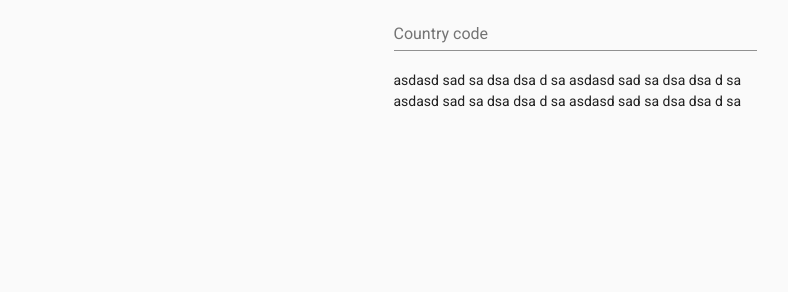
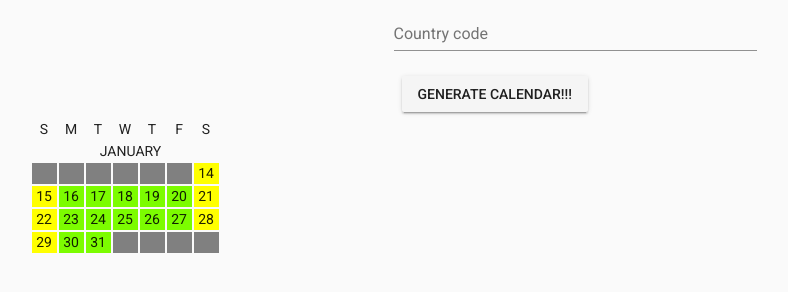
Before and after one commit to feardarkness/monthly-calendar, a Vue app: page / in a window 1280 px wide. Shown: the part 182-474 px from the top of the page, without its empty margins (65-853 px from the left). Built offline with nearby package versions, Linux system fonts and the light colour scheme.

Commit message:
added calendar element

```diff
--- a/package.json
+++ b/package.json
@@ -13,6 +13,7 @@
     "build": "node build/build.js"
   },
   "dependencies": {
+    "moment": "^2.22.2",
     "vue": "^2.5.2",
     "vue-router": "^3.0.1",
     "vuetify": "^1.0.19"
--- a/src/components/Calendar.vue
+++ b/src/components/Calendar.vue
@@ -1,6 +1,5 @@
 <template>
   <div class="calendar">
-    <hello-world></hello-world>
     <v-container>
       <v-layout row wrap>
         <v-flex xs12 sm12 offset-md3 md6 offset-lg4 lg4 offset-xl4 xl4>
@@ -10,7 +9,7 @@
               :close-on-content-click="false"
               v-model="menu"
               :nudge-right="40"
-              :return-value.sync="date"
+              :return-value.sync="startingDate"
               lazy
               transition="scale-transition"
               offset-y
@@ -19,15 +18,15 @@
             >
               <v-text-field
                 slot="activator"
-                v-model="date"
+                v-model="startingDate"
                 label="Starting date"
                 prepend-icon="event"
                 readonly
               ></v-text-field>
-              <v-date-picker v-model="date" no-title scrollable>
+              <v-date-picker v-model="startingDate" no-title scrollable>
                 <v-spacer></v-spacer>
                 <v-btn flat color="primary" @click="menu = false">Cancel</v-btn>
-                <v-btn flat color="primary" @click="$refs.menu.save(date)">OK</v-btn>
+                <v-btn flat color="primary" @click="$refs.menu.save(startingDate)">OK</v-btn>
               </v-date-picker>
             </v-menu>
             <v-text-field
@@ -35,6 +34,7 @@
               name="days"
               label="Number of days"
               type="Number"
+              v-model="daysNumber"
             >
             </v-text-field>
             <v-text-field
@@ -43,12 +43,24 @@
               label="Country code"
               mask="AA"
               type="String"
+              v-model="countryCode"
             >
             </v-text-field>
+            <v-btn
+              v-on:click="drawCalendar()"
+            >
+              Generate calendar!!!
+            </v-btn>
           </v-form>
         </v-flex>
-        <v-flex xs12 sm12 offset-md3 md6 offset-lg4 lg4 offset-xl4 xl4>
-          asdasd sad sa dsa dsa d sa asdasd sad sa dsa dsa d sa asdasd sad sa dsa dsa d sa asdasd sad sa dsa dsa d sa
+        <v-flex xs12 sm12 md12 lg12 xl12>
+          <month
+            day-name="Saturday"
+            :start-day="14"
+            :last-day="31"
+            month-name="JANUARY"
+          >
+          </month>
         </v-flex>
       </v-layout>
     </v-container>
@@ -56,18 +68,29 @@
 </template>
 
 <script>
-import HelloWorld from '@/components/HelloWorld'
+import CalendarMonth from '@/components/CalendarMonth'
+import moment from 'moment'
 
 export default {
   name: 'Calendar',
   components: {
-    'hello-world': HelloWorld
+    'month': CalendarMonth
   },
   data () {
     return {
-      date: null,
+      startingDate: null,
       menu: false,
-      msg: 'Calendar will be there'
+      countryCode: null,
+      daysNumber: null
+    }
+  },
+  methods: {
+    drawCalendar () {
+      this.daysNumber = 10
+      console.log(this.daysNumber)
+      console.log(this.countryCode)
+      console.log(this.startingDate)
+      return moment()
     }
   }
 }
--- /dev/null
+++ b/src/components/CalendarMonth.vue
@@ -0,0 +1,93 @@
+<template>
+  <div class="month">
+    <div>
+      <div
+        class="day"
+        :key="dow"
+        v-for="dow in daysOfWeek"
+      >
+        {{dow.charAt(0)}}
+      </div>
+    </div>
+    <div class="month-name">
+      {{monthName}}
+    </div>
+    <div>
+      <div
+        class="day"
+        :class="{
+          active: day < 0,
+          weekend: day > 0 && (indice % 7 === 0 || indice % 7 === 6),
+          weekday: day > 0 && indice % 7 !== 0 && indice % 7 !== 6
+        }"
+        :key="day" v-for="(day, indice) in totalDays"
+      >
+        {{day &lt; 0 ? '&nbsp;' : day}}
+      </div>
+    </div>
+  </div>
+</template>
+
+<script>
+export default {
+  name: 'CalendarMonth',
+  props: {
+    dayName: String,
+    startDay: Number,
+    lastDay: Number,
+    monthName: String
+  },
+  data () {
+    return {
+      daysOfWeek: ['Sunday', 'Monday', 'Tuesday', 'Wednesday', 'Thursday', 'Friday', 'Saturday'],
+      totalDays: 0,
+      weeksNumber: 0,
+      startDateCounter: 0,
+      fromDay: 0
+    }
+  },
+  mounted () {
+    this.start = this.daysOfWeek.indexOf(this.dayName)
+
+    this.totalDays = new Array(this.lastDay - this.startDay + 1).fill(this.startDay).map((n, i) => n + i)
+
+    const extraInitialDays = new Array(this.start).fill('-1').map((n, i) => n - i)
+    this.totalDays = extraInitialDays.concat(this.totalDays)
+
+    const extraDays = 7 - (this.totalDays.length % 7)
+    const extraEndDays = new Array(extraDays === 7 ? 0 : extraDays).fill(-20).map((n, i) => n - i)
+    this.totalDays = this.totalDays.concat(extraEndDays)
+  },
+  methods: {
+    getDay: function (day) {
+      return day < 0 ? '      ' : day
+    }
+  }
+}
+</script>
+
+<!-- Add "scoped" attribute to limit CSS to this component only -->
+<style scoped>
+.month {
+  width: 200px;
+}
+.day {
+  width: 25px;
+  display: inline-block;
+  padding: 0px;
+  margin: 1px;
+  text-align: center;
+}
+.month-name {
+  text-align: center;
+}
+.active {
+  background-color: grey;
+}
+.weekend {
+  background-color: yellow;
+}
+.weekday {
+  background-color: lawngreen;
+}
+</style>
```
Also changed, not shown: .eslintrc.js.
